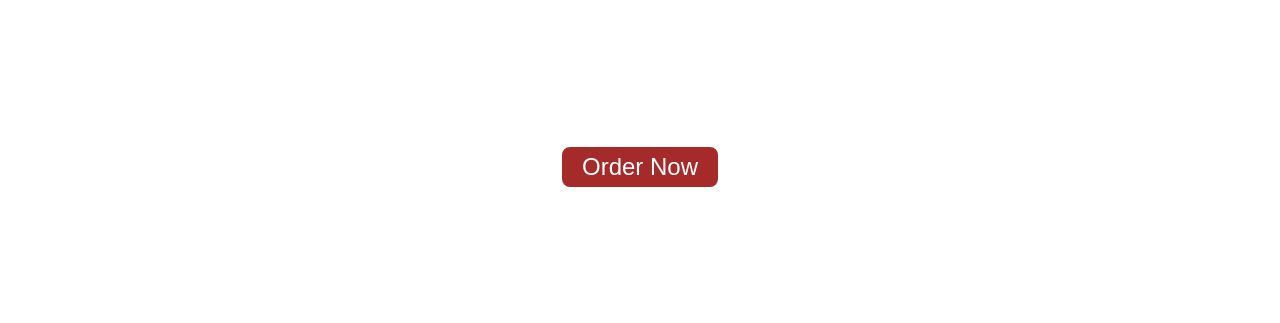
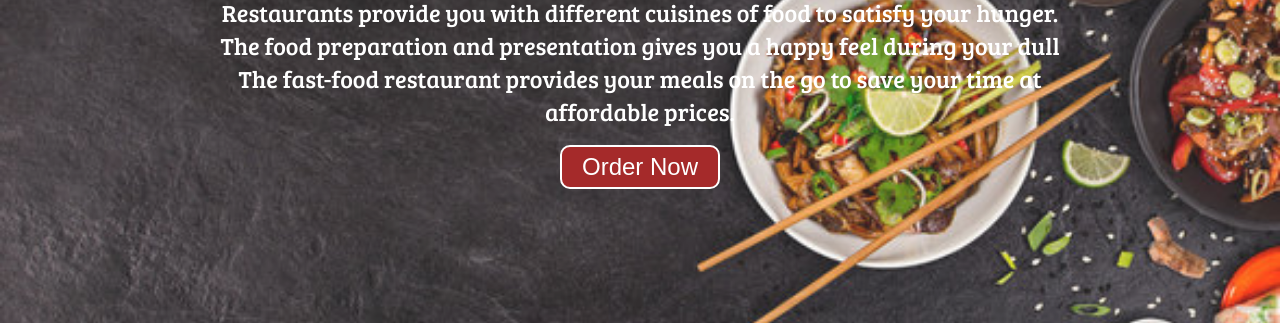
Before and after one commit to Samillionaire/Homelyfood, a plain HTML site: page index.html in a window 1280 px wide. Shown: the part 319-642 px from the top of the page. Drawn offline with Linux system fonts and the light colour scheme; the site is published under a folder, as on GitHub Pages, so addresses that start at the root find nothing; a web font is replaced by a local one.

Commit message:
Update style.css

```diff
--- a/css/style.css
+++ b/css/style.css
@@ -82,7 +82,7 @@ html{
 #home::before{
     content: "";
     position: absolute;
-    background: url('/img8.jpg') no-repeat center center/cover;
+    background: url('../img8.jpg') no-repeat center center/cover;
     height: 642px;
     top:0px;
     left:0px;
```
